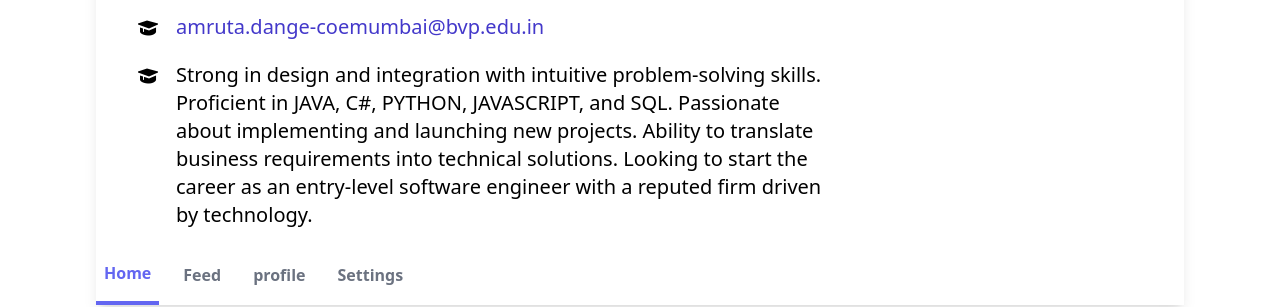
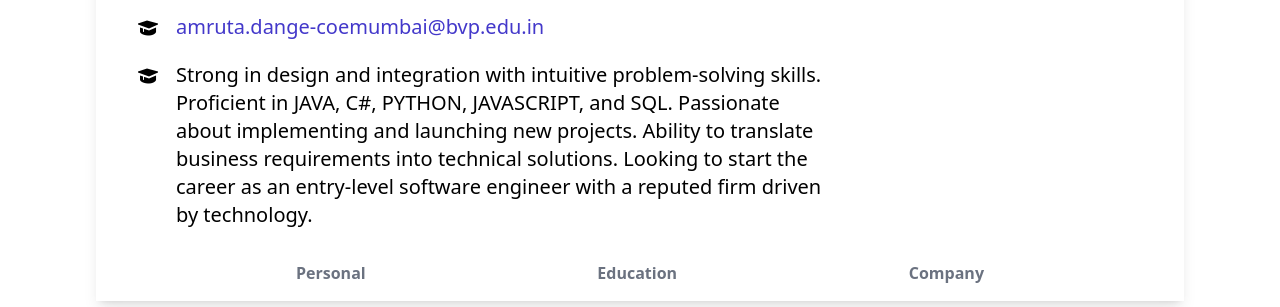
Before and after one commit to janak27/placeitui, a plain HTML site: page profile.html in a window 1280 px wide. Shown: the part 647-954 px from the top of the page. Drawn offline with nearby package versions, Linux system fonts and the light colour scheme.

Commit message:
profile aadha ho gaya bc

```diff
--- a/profile.html
+++ b/profile.html
@@ -116,26 +116,21 @@
           </li>
         </ul>
       </div>
-      <div class="flex items-center space-x-4">
+      <div class="flex items-center justify-between mx-0 md:mx-48">
         <a
           href="#"
-          class="py-4 px-2 text-indigo-500 border-b-4 border-indigo-500 font-semibold"
-          >Home</a
+          class="py-4 px-2 text-gray-500 font-semibold hover:text-indigo-500 transition duration-300"
+          >Personal</a
         >
         <a
           href="#"
           class="py-4 px-2 text-gray-500 font-semibold hover:text-indigo-500 transition duration-300"
-          >Feed</a
+          >Education </a
         >
         <a
           href="#"
           class="py-4 px-2 text-gray-500 font-semibold hover:text-indigo-500 transition duration-300"
-          >profile</a
-        >
-        <a
-          href="#"
-          class="py-4 px-2 text-gray-500 font-semibold hover:text-indigo-500 transition duration-300"
-          >Settings</a
+          >Company</a
         >
       </div>
     </div>
```
